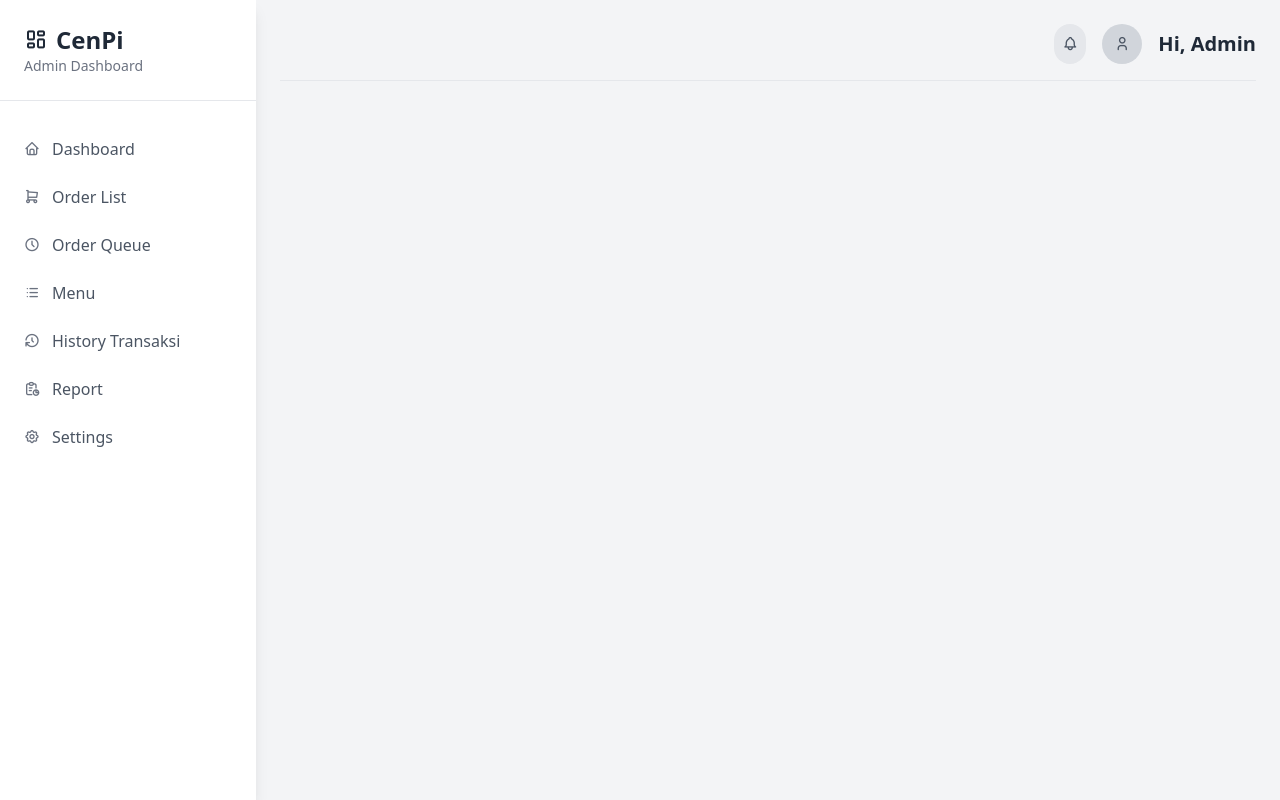
After one commit to Central-Canteen-Payment-Integration/CenPI, a PHP site: page /app/views/templates/admin_header.php in a window 1280 px wide. The commit adds this page. Run offline with PHP 8.4, Linux system fonts and the light colour scheme; style sheets or scripts are compiled from the project's sources; some libraries are stand-ins or nearby versions.

Commit message:
create a new controller for admin, and design the ui of the admin dashboard (add files in views -> admin -> index.php, orderlist.php, orderqueue.php, report.php, crudmenu.php, historytransaction.php, settings.php) and create header templates for views from admin.

```diff
--- a/app/views/home/index.php
+++ b/app/views/home/index.php
@@ -4,7 +4,7 @@
             <?php foreach ($data['menus'] as $menu): ?>
                 <div class="card card-compact bg-base-100 w-64 border-2 border-neutral shadow-xl">
                     <figure class="h-40 overflow-hidden">
-                        <img class="w-full h-full object-cover border-b-2 border-neutral"
+                        <img class="w-full h-full fill-cover border-b-2 border-neutral"
                             src="<?php echo BASE_URL . (!empty($menu['IMAGE']) ? $menu['IMAGE'] : '/assets/img/placeholder.jpg'); ?>"
                             alt="<?php echo htmlspecialchars($menu['NAME']); ?>" />
                     </figure>
--- /dev/null
+++ b/app/views/templates/admin_header.php
@@ -0,0 +1,87 @@
+<!DOCTYPE html>
+<html data-theme="def" lang="en" class="scroll-smooth">
+
+<head>
+    <meta charset="UTF-8">
+    <meta name="viewport" content="width=device-width, initial-scale=1.0">
+    <title>Admin Dashboard</title>
+    <link rel="stylesheet" href="<?php BASE_URL; ?>/assets/css/style.css">
+    <link rel="stylesheet" href="https://cdn.jsdelivr.net/npm/@tabler/icons-webfont@latest/dist/tabler-icons.min.css" />
+</head>
+
+<body class="bg-gray-100">
+    <div class="flex">
+        <!-- Sidebar -->
+        <aside class="w-64 bg-white h-screen shadow-lg">
+            <div class="p-6 border-b">
+                <h1 class="text-2xl font-bold text-gray-800 flex items-center space-x-2">
+                    <span><i class="ti ti-layout-dashboard"></i></span>
+                    <span>CenPi</span>
+                </h1>
+                <p class="text-sm text-gray-500">Admin Dashboard</p>
+            </div>
+
+            <!-- Navigasi Sidebar -->
+            <nav class="mt-6">
+                <ul>
+                    <!-- Dashboard -->
+                    <li class="text-gray-600 font-medium px-6 py-3 flex items-center space-x-3 hover:bg-gray-100">
+                        <i class="ti ti-home text-gray-500"></i>
+                        <a href="<?php echo BASE_URL; ?>/Admin/dashboard" class="flex-1">Dashboard</a>
+                    </li>
+
+                    <!-- Order List -->
+                    <li class="text-gray-600 font-medium px-6 py-3 flex items-center space-x-3 hover:bg-gray-100">
+                        <i class="ti ti-shopping-cart text-gray-500"></i>
+                        <a href="<?php echo BASE_URL; ?>/Admin/orderList" class="flex-1">Order List</a>
+                    </li>
+
+                    <!-- Order Queue -->
+                    <li class="text-gray-600 font-medium px-6 py-3 flex items-center space-x-3 hover:bg-gray-100">
+                        <i class="ti ti-clock text-gray-500"></i>
+                        <a href="<?php echo BASE_URL; ?>/Admin/orderQueue" class="flex-1">Order Queue</a>
+                    </li>
+
+                    <!-- Menu -->
+                    <li class="text-gray-600 font-medium px-6 py-3 flex items-center space-x-3 hover:bg-gray-100">
+                        <i class="ti ti-list text-gray-500"></i>
+                        <a href="<?php echo BASE_URL; ?>/Admin/menu" class="flex-1">Menu</a>
+                    </li>
+
+                    <!-- History Transaksi -->
+                    <li class="text-gray-600 font-medium px-6 py-3 flex items-center space-x-3 hover:bg-gray-100">
+                        <i class="ti ti-history text-gray-500"></i>
+                        <a href="<?php echo BASE_URL; ?>/Admin/transactionHistory" class="flex-1">History Transaksi</a>
+                    </li>
+
+                    <!-- Report -->
+                    <li class="text-gray-600 font-medium px-6 py-3 flex items-center space-x-3 hover:bg-gray-100">
+                        <i class="ti ti-report text-gray-500"></i>
+                        <a href="<?php echo BASE_URL; ?>/Admin/report" class="flex-1">Report</a>
+                    </li>
+
+                    <!-- Settings -->
+                    <li class="text-gray-600 font-medium px-6 py-3 flex items-center space-x-3 hover:bg-gray-100">
+                        <i class="ti ti-settings text-gray-500"></i>
+                        <a href="<?php echo BASE_URL; ?>/Admin/settings" class="flex-1">Settings</a>
+                    </li>
+                </ul>
+            </nav>
+        </aside>
+
+        <div class="flex-1 p-6">
+            <!-- Header -->
+            <header class="flex items-center justify-between border-b pb-4 mb-4">
+                <h2 class="text-2xl font-semibold text-gray-800 flex items-center space-x-2 mb-4">
+                    <span></span>
+                </h2>
+                <div class="flex items-center space-x-4">
+                    <button class="p-2 rounded-full bg-gray-200 text-gray-600 hover:bg-gray-300">
+                        <i class="ti ti-bell"></i>
+                    </button>
+                    <div class="w-10 h-10 rounded-full bg-gray-300 flex items-center justify-center text-gray-600">
+                        <i class="ti ti-user"></i>
+                    </div>
+                    <div class="text-xl font-semibold text-gray-800 flex items-center space-x-2">Hi, Admin</div>
+                </div>
+            </header>
```
Also changed, not shown: app/controllers/Admin.php (added, +39 -0 lines), app/views/admin/index.php (added, +65 -0 lines), config/config.php (added, +9 -0 lines), app/views/admin/crudmenu.php (added), app/views/admin/historytransaction.php (added), app/views/admin/orderlist.php (added), app/views/admin/orderqueue.php (added), app/views/admin/report.php (added), app/views/admin/settings.php (added).
